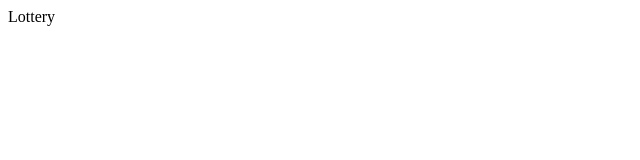
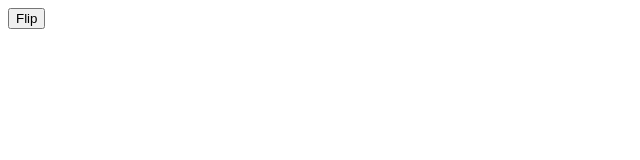
Before and after one commit to MagdGalyl/mRbc-tests, a React (Create React App) app: page / in a window 1280 px wide. Shown: the top 160 px of the page, without its empty margins (0-640 px from the left). Built offline with nearby package versions, Linux system fonts and the light colour scheme.

Commit message:
Coin V0.01

```diff
--- a/src/App.js
+++ b/src/App.js
@@ -2,7 +2,8 @@ import React, { Component } from "react";
 // import Pokegame from "./Pokegame";
 // import Clicker from "./Clicker";
 // import RollDice from "./RollDice";
-import Lottery from "./Lottery";
+// import Lottery from "./Lottery";
+import CoinContainer from "./CoinContainer";
 
 // pokedex Exercise
 // State Clicker Exercise
@@ -14,7 +15,8 @@ export class App extends Component {
         {/* <Pokegame /> */}
         {/* <Clicker /> */}
         {/* <RollDice /> */}
-        <Lottery />
+        {/* <Lottery /> */}
+        <CoinContainer />
       </div>
     );
   }
--- /dev/null
+++ b/src/Coin.js
@@ -0,0 +1,13 @@
+import React, { Component } from "react";
+
+export class Coin extends Component {
+  render() {
+    return (
+      <div>
+        <img src={this.props} alt={this.props} />
+      </div>
+    );
+  }
+}
+
+export default Coin;
--- /dev/null
+++ b/src/CoinContainer.js
@@ -0,0 +1,62 @@
+import React, { Component } from "react";
+// import Coin from "./Coin";
+
+export class CoinContainer extends Component {
+  static defaultProps = {
+    coinFace: [
+      {
+        side: "Heads",
+        imgSrc: "https://tinyurl.com/react-coin-heads-jpg",
+      },
+      {
+        side: "Tails",
+        imgSrc: "https://tinyurl.com/react-coin-tails-jpg",
+      },
+    ],
+  };
+
+  constructor(props) {
+    super(props);
+    this.state = {
+      curCoin: null,
+      nFlips: 0,
+      nHeads: 0,
+      nTails: 0,
+    };
+    this.handleClick = this.handleClick.bind(this);
+  }
+
+  flipCoin() {
+    let randIndex = Math.floor(Math.random() * this.props.coinFace.length);
+
+    this.setState();
+  }
+
+  handleClick(e) {
+    // console.log(e);
+    this.flipCoin();
+    // this.setState((st) => {
+    //   // { isHead: false, isTail: false }
+    // });
+  }
+
+  renderFace() {
+    return (
+      <div>
+        <button onClick={this.handleClick}>Flip</button>
+      </div>
+    );
+  }
+
+  render() {
+    return (
+      <div>
+        {/* CoinContainer
+        <Coin /> */}
+        {this.renderFace()}
+      </div>
+    );
+  }
+}
+
+export default CoinContainer;
```
